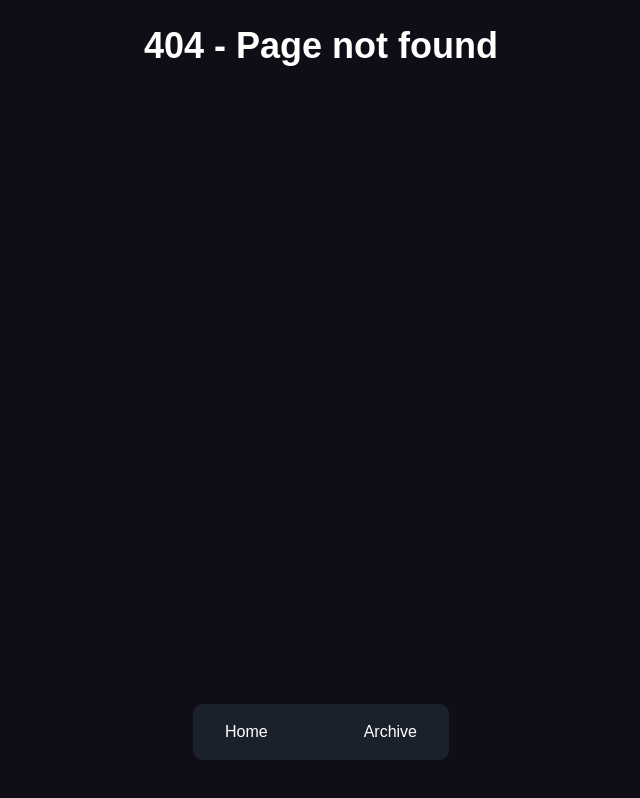
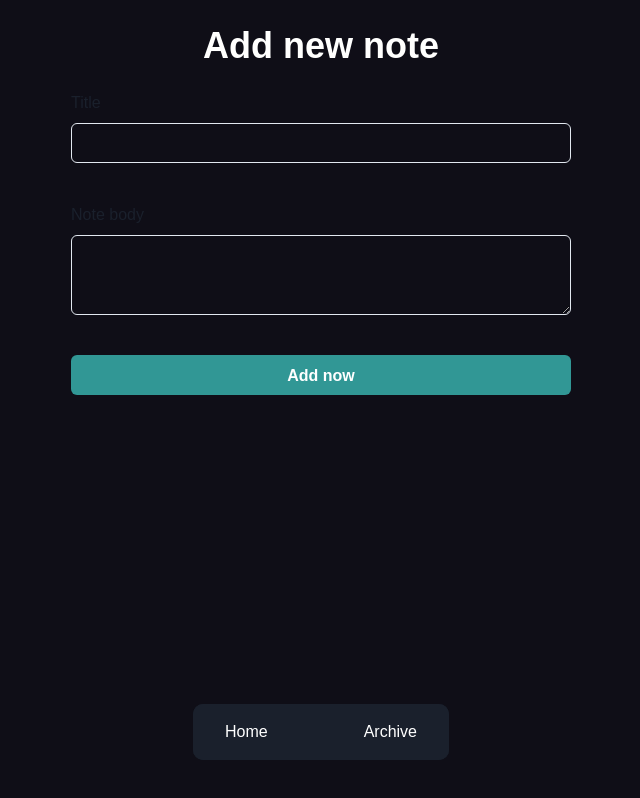
Before and after one commit to up2dul/dicoding-react-fundamental, a React (Vite) app in the folder submission-1/: page /add in a window 1280 px wide. Before the commit this address had no page. Shown: the whole page, without its empty margins (319-959 px from the left). Built offline with nearby package versions, Linux system fonts and the light colour scheme.

Commit message:
feat(pages): add note page

```diff
--- a/submission-1/src/App.jsx
+++ b/submission-1/src/App.jsx
@@ -4,6 +4,7 @@ import Layout from '@/components/layout/Layout';
 import Home from '@/pages/Home';
 import Archive from '@/pages/Archive';
 import Detail from '@/pages/Detail';
+import Add from '@/pages/Add';
 import NotFound from '@/pages/NotFound';
 
 export default function App() {
@@ -13,6 +14,7 @@ export default function App() {
         <Route path='/' element={<Home />} />
         <Route path='/archive' element={<Archive />} />
         <Route path='/detail/:noteId' element={<Detail />} />
+        <Route path='/add' element={<Add />} />
         <Route path='*' element={<NotFound />} />
       </Routes>
     </Layout>
--- /dev/null
+++ b/submission-1/src/pages/Add.jsx
@@ -0,0 +1,35 @@
+import {
+  Button,
+  Heading,
+  Input,
+  FormControl,
+  FormLabel,
+  Stack,
+  Textarea,
+} from '@chakra-ui/react';
+
+import Layout from '@/components/layout/Layout';
+
+export default function Add() {
+  return (
+    <Layout>
+      <Heading as='h1'>Add new note</Heading>
+
+      <form>
+        <Stack spacing={10} w={[300, 400, 500]}>
+          <FormControl>
+            <FormLabel>Title</FormLabel>
+            <Input type='text' autoComplete='off' />
+          </FormControl>
+
+          <FormControl>
+            <FormLabel>Note body</FormLabel>
+            <Textarea />
+          </FormControl>
+
+          <Button type='submit' colorScheme='teal'>Add now</Button>
+        </Stack>
+      </form>
+    </Layout>
+  );
+}
```
